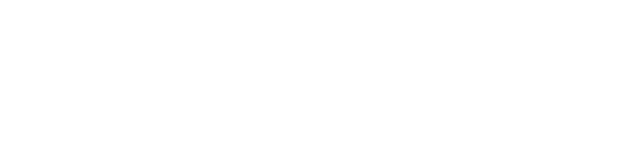
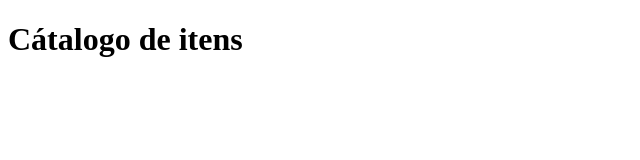
Before and after one commit to Joaovd21/Merge-com-conflito, a plain HTML site: page catalogo.html in a window 1280 px wide. Shown: the whole page, without its empty margins (0-640 px from the left). Drawn offline with Linux system fonts and the light colour scheme.

Commit message:
Catálogo update

```diff
--- a/catalogo.html
+++ b/catalogo.html
@@ -7,6 +7,6 @@
     <title>Document</title>
 </head>
 <body>
-
+    <h1>Cátalogo de itens</h1>
 </body>
 </html>
```
